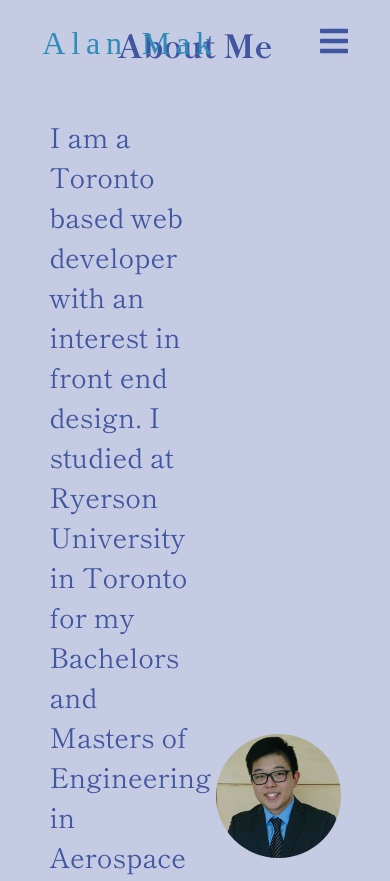
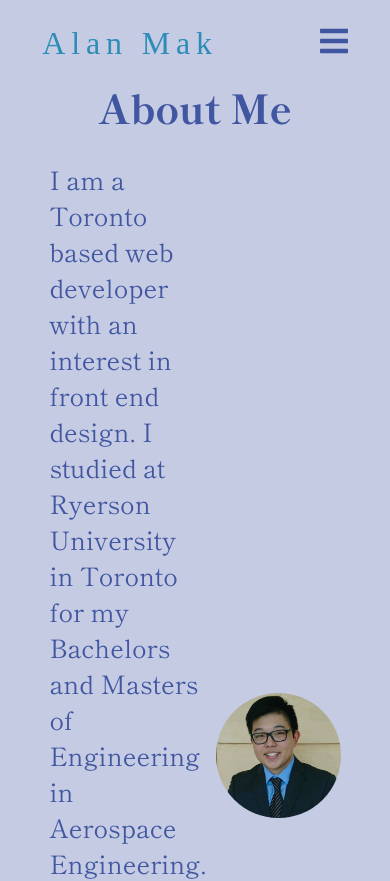
Before and after one commit to alan-mak/portfolio, a React (Create React App) app in the folder frontend/: page /about in a window 390 px wide. Shown: the top 881 px of the page. Built offline with nearby package versions, Linux system fonts and the light colour scheme; a web font is replaced by a local one.

Commit message:
Responsive About

```diff
--- a/frontend/src/components/about.scss
+++ b/frontend/src/components/about.scss
@@ -3,12 +3,15 @@
 #about {
   display: flex;
   flex-direction: column;
-  justify-content: center;
   align-items: center;
   min-height: $section-height;
   background: $primary-light;
   color: $primary-dark;
-
+  font-size: 4vh;
+  h1 {
+    font-size: 5rem;
+    margin-bottom: 0;
+  }
   .information {
     width: $section-width;
     display: flex;
@@ -21,8 +24,42 @@
       width: 40%;
     }
     p {
-      font-size: 1.7rem;
       width: 50%;
     }
   }
 }
+
+@media (max-width: $screen1) {
+  #about {
+    font-size: 3vh;
+  }
+}
+
+@media (max-width: $screen2) {
+  #about {
+    h1 {
+      font-size: 4rem;
+    }
+  }
+}
+
+@media (max-width: $screen4) {
+  #about {
+    h1{
+      font-size: 3rem;
+      margin-top: 20%;
+    }
+    .information {
+      padding-bottom: 10%;
+    }
+  }
+}
+
+@media (max-width: $screen5) {
+  #about {
+    h1 {
+      font-size: 2.5rem;
+
+    }
+  }
+}
```
